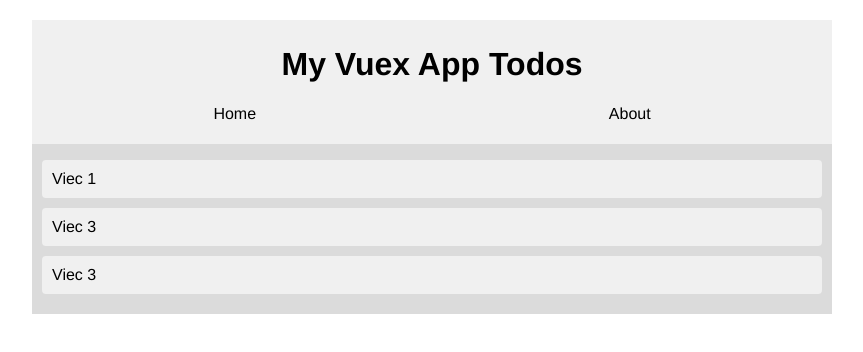
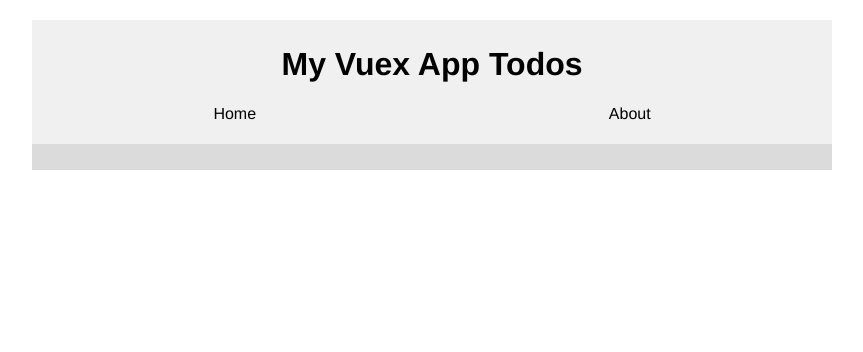
Before and after one commit to dungthinhtv/vuex-master, a Vue app: page / in a window 1280 px wide. Shown: the top 352 px of the page, without its empty margins (208-1071 px from the left). Built offline with nearby package versions, Linux system fonts and the light colour scheme; the HTML template or start-up script is replaced by a standard one.

Commit message:
1 file modified

```diff
--- a/src/components/Todos.vue
+++ b/src/components/Todos.vue
@@ -9,15 +9,6 @@
 <script>
 export default {
   name: 'Todos',
-  data() {
-    return {
-      todos: [
-        { id: 1, title: 'Viec 1', completed: false },
-        { id: 2, title: 'Viec 3', completed: false },
-        { id: 3, title: 'Viec 3', completed: false },
-      ],
-    };
-  },
 };
 </script>
 
```
